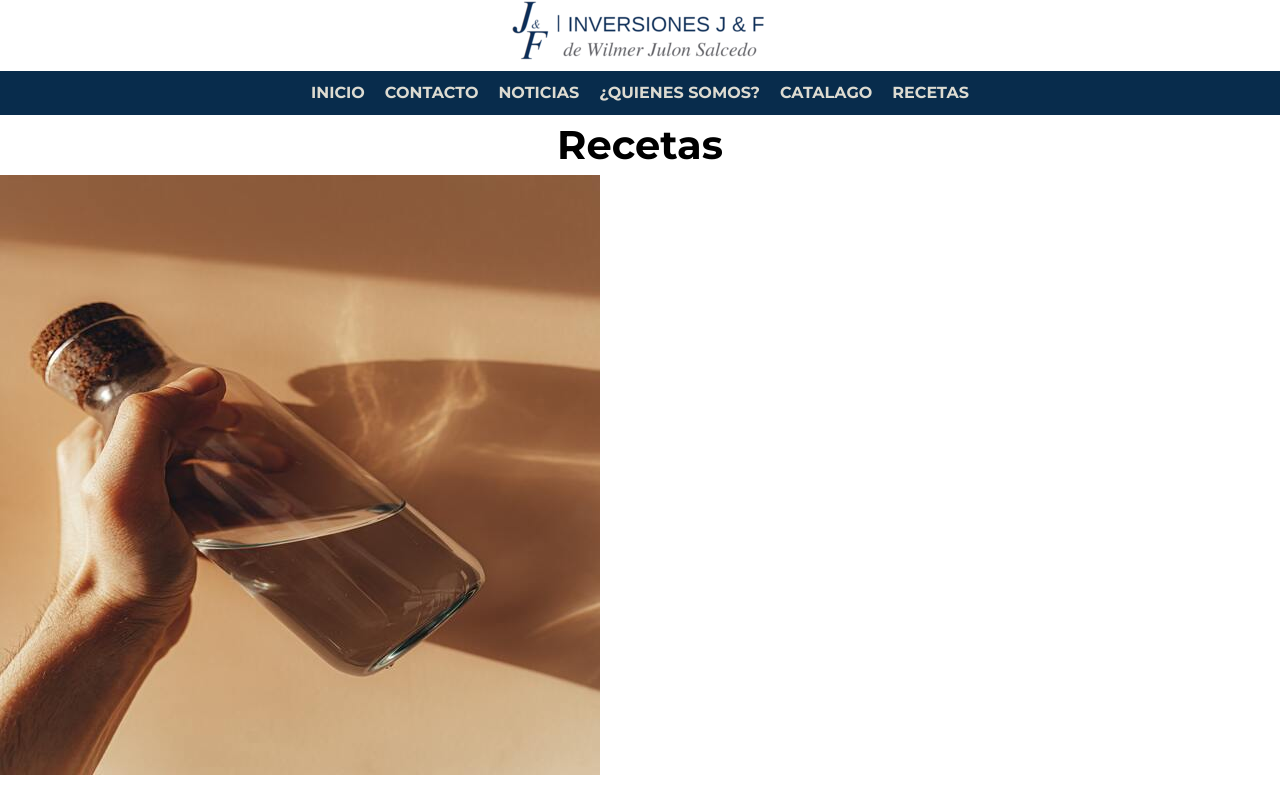
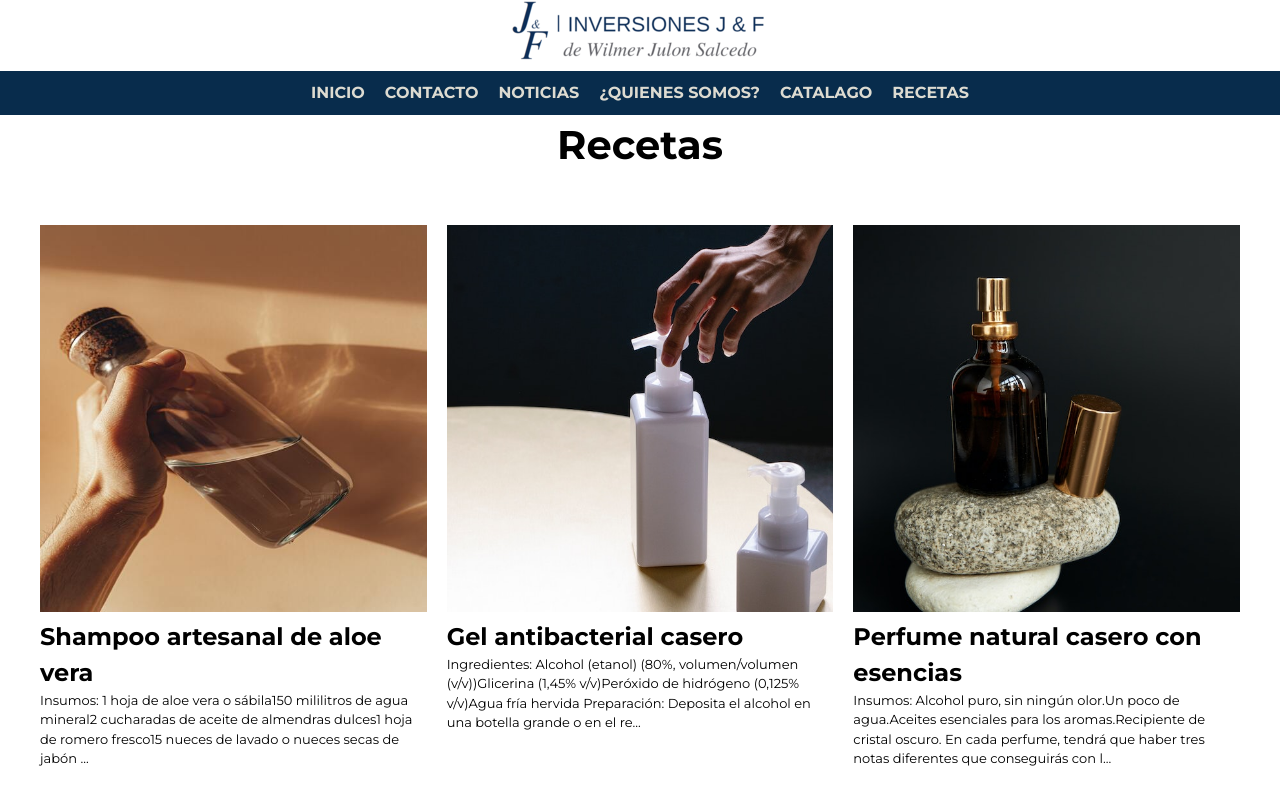
Before and after one commit to GoDeeper96/ProyectoJF, a React (Create React App) app: page /recetas in a window 1280 px wide. Shown: the top 788 px of the page. Built offline with nearby package versions, Linux system fonts and the light colour scheme.

Commit message:
Update 7 recetas modulo css
- añadido estilo de recetas

```diff
--- a/src/Pages/Recetas.module.css
+++ b/src/Pages/Recetas.module.css
@@ -0,0 +1,32 @@
+.recetas__grid{
+    display: grid;
+    grid-template-columns: repeat(3,1fr);
+    gap: 2rem;
+}
+
+.recetas__nombre{
+    text-align: left;
+}
+
+.recetas__contenido{
+    font-size: 1.3rem;
+}
+.noticias__contenido{
+    font-size: 1.3rem;
+}
+.recetas__contenido_no_margin{
+    font-size: 1.3rem;
+    margin:0
+}
+.contenedor{
+    max-width: 120rem;
+    margin: 0 auto;
+  }
+  .recetas__grid__margin_arriba_bloque_margin_lados_bloques
+{
+    display: grid;
+    grid-template-columns: repeat(3,1fr);
+    gap: 2rem;
+    margin-top: 5rem;
+
+}
```
